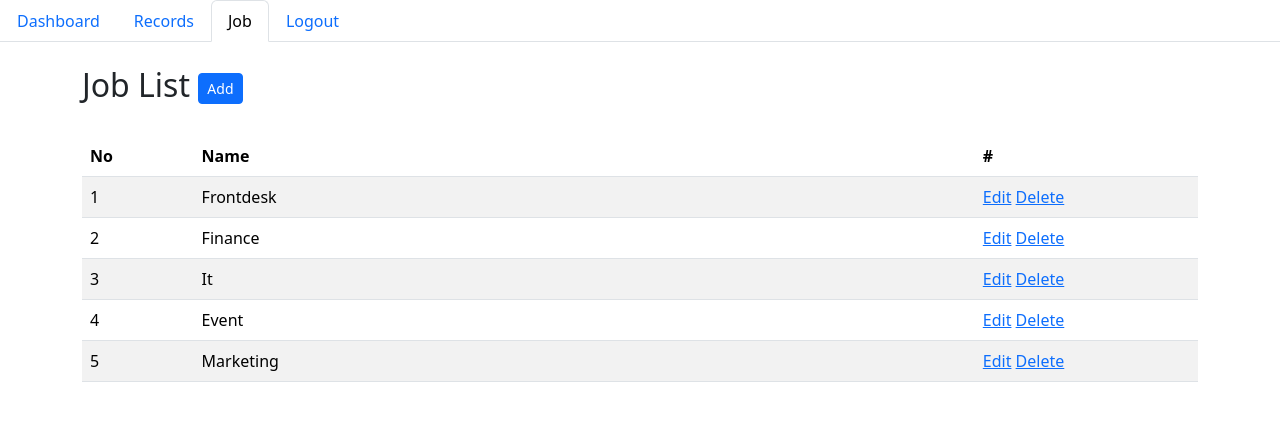
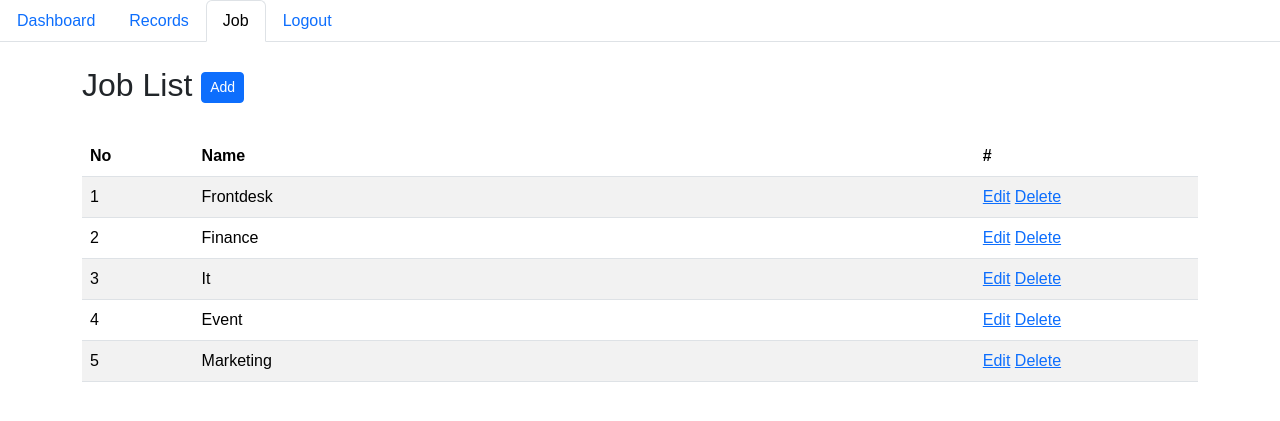
Before and after one commit to Leongge/aihr, a PHP site: page /hr/job.php in a window 1280 px wide. Shown: the top 421 px of the page. Run offline with PHP 8.4, Linux system fonts and the light colour scheme; data comes from the database, SQL or seed files in the repository.

Commit message:
Update hr_footer.php
updated font

```diff
--- a/aihr/hr/hr_footer.php
+++ b/aihr/hr/hr_footer.php
@@ -1,2 +1,15 @@
 </body>
 </html>
+
+<style>
+    body
+    {
+        font-family: 'Poppins', sans-serif;
+    }
+
+    .login-box
+    {
+        text-align:center;
+        width:250px;
+    }
+</style>
```
